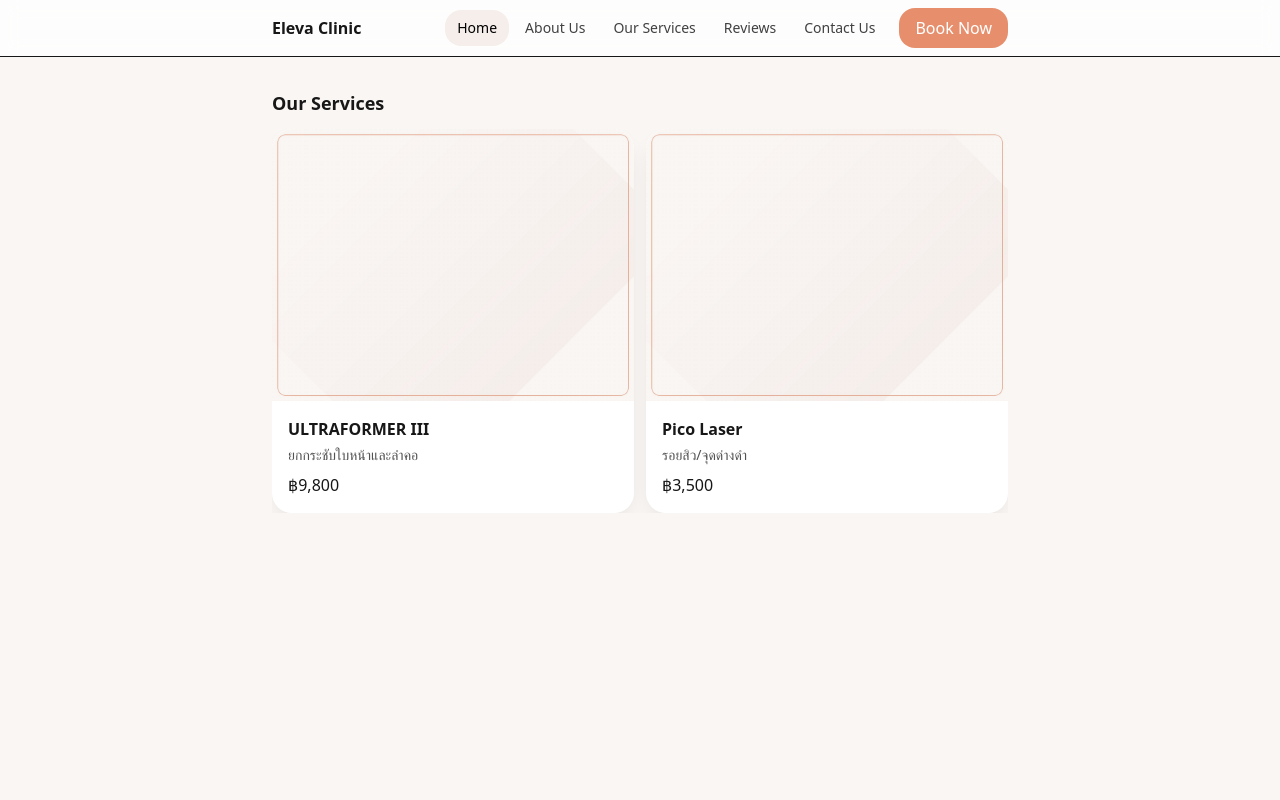
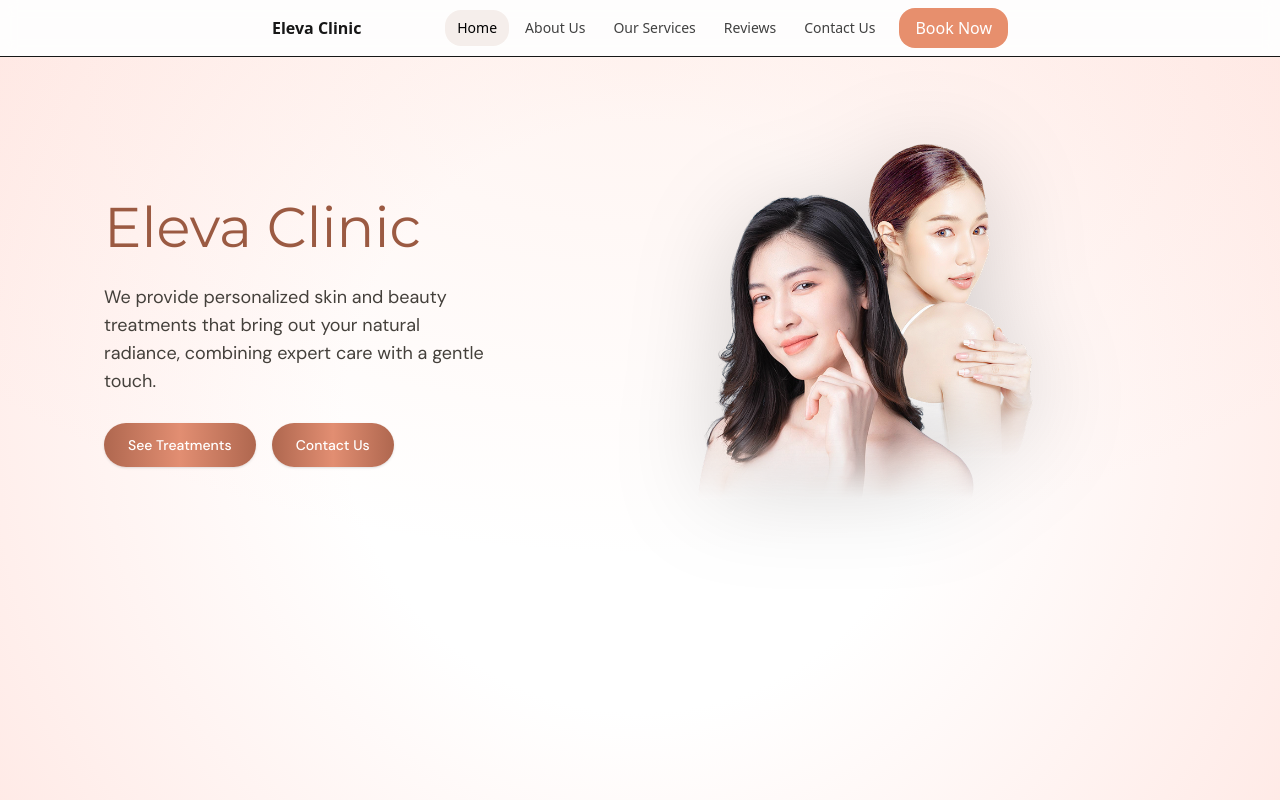
Before and after one commit to Sprouting-Tech/eleva-clinic, a Next.js app: page / in a window 1280 px wide. Shown: the top 800 px of the page. Built offline with nearby package versions, Linux system fonts and the light colour scheme.

Commit message:
feat(herosection):complete home page layout (WIP:still need sizing adjustment)

```diff
--- a/src/app/globals.css
+++ b/src/app/globals.css
@@ -45,3 +45,8 @@ body {
   background: var(--color-brand-500);
   color: #fff;
 }
+
+.mask-fade{
+  -webkit-mask-image: linear-gradient(to bottom, #000 82%, transparent 100%);
+          mask-image: linear-gradient(to bottom, #000 82%, transparent 100%);
+}
--- a/src/app/page.tsx
+++ b/src/app/page.tsx
@@ -1,16 +1,21 @@
+// app/page.tsx
 "use client";
+import Hero from "@/components/Hero";
 import Slider from "@/components/slider/Slider";
 import ServiceCard from "@/components/cards/ServiceCard";
 import { services } from "@/data/services";
 
 export default function Home() {
   return (
-    <div className="container-narrow space-y-10 py-8">
-      {/* Hero ... */}
-      <section>
-        <h2 className="mb-3 text-lg font-semibold">Our Services</h2>
-        <Slider items={services} renderItem={(s) => <ServiceCard item={s} />} />
-      </section>
-    </div>
+    <>
+      <Hero />
+
+      <div className="container-narrow space-y-12 py-8 md:space-y-16">
+        <section>
+          <h2 className="mb-3 text-lg font-semibold">Our Services</h2>
+          <Slider items={services} renderItem={(s) => <ServiceCard item={s} />} />
+        </section>
+      </div>
+    </>
   );
 }
--- /dev/null
+++ b/src/components/Hero.tsx
@@ -0,0 +1,63 @@
+import Image from "next/image";
+import Link from "next/link";
+import { DM_Sans, Montserrat } from "next/font/google";
+
+const dmSans = DM_Sans({ subsets: ["latin"], weight: ["300","400","500","700"] });
+const montserrat = Montserrat({ subsets: ["latin"], weight: ["400","700"] });
+
+export default function Hero() {
+  return (
+    <section
+      className={`${dmSans.className} relative isolate w-full overflow-hidden min-h-[100svh] bg-[radial-gradient(circle_at_50%_45%,#FFFFFF_0%,#FFFFFF_38%,#FFE9E5_100%)]`}
+    >
+      {/* Mobile: grid (stack)  •  Desktop: flex (side-by-side + vertically centered) */}
+      <div className="mx-auto grid max-w-6xl gap-8 px-5 py-6 md:flex md:items-center md:gap-14 md:px-10">
+        {/* IMAGE — mobile first; desktop move to the right */}
+        <div className="relative order-1 mx-auto aspect-[4/5] w-full max-w-[420px] md:order-2 md:h-[500px]">
+          <Image
+            src="/images/hero.png"
+            alt="Two women with healthy skin representing Eleva Clinic’s gentle care"
+            priority
+            fill
+            className="pointer-events-none select-none object-contain drop-shadow-[0_16px_48px_rgba(0,0,0,0.18)]"
+          />
+        </div>
+
+        {/* TEXT + CTAs — mobile below image; desktop left */}
+        <div className="order-2 max-w-xl text-left md:order-1">
+          <h1 className={`${montserrat.className} text-[34px]/[1.15] text-[#9b5a42] md:text-[56px]`}>
+            Eleva Clinic
+          </h1>
+
+          <p className="mt-4 text-base text-stone-700 md:mt-6 md:text-lg max-w-[32ch]">
+            We provide personalized skin and beauty treatments that bring out your natural
+            radiance, combining expert care with a gentle touch.
+          </p>
+
+          <div className="mt-7 flex flex-wrap gap-4">
+            <Link
+              href="/treatments"
+              className="inline-flex items-center justify-center rounded-full px-6 py-3 text-sm font-medium text-white shadow-sm
+                         bg-[linear-gradient(90deg,#AF674F_0%,#E28E72_50%,#AF674F_100%)]
+                         hover:opacity-90 focus:outline-none focus-visible:ring-2 focus-visible:ring-offset-2 focus-visible:ring-[#AF674F]/60"
+            >
+              See Treatments
+            </Link>
+
+            <Link
+              href="/contact"
+              className="inline-flex items-center justify-center rounded-full px-6 py-3 text-sm font-medium text-white shadow-sm
+                         bg-[linear-gradient(90deg,#AF674F_0%,#E28E72_50%,#AF674F_100%)]
+                         hover:opacity-90 focus:outline-none focus-visible:ring-2 focus-visible:ring-offset-2 focus-visible:ring-[#AF674F]/60"
+            >
+              Contact Us
+            </Link>
+          </div>
+        </div>
+      </div>
+
+
+      <div className="pointer-events-none absolute inset-0 -z-10 opacity-70 [background:radial-gradient(900px_500px_at_50%_0%,rgba(255,186,166,0.22),transparent)]" />
+    </section>
+  );
+}
```
Also changed, not shown: public/images/hero.png (added).
